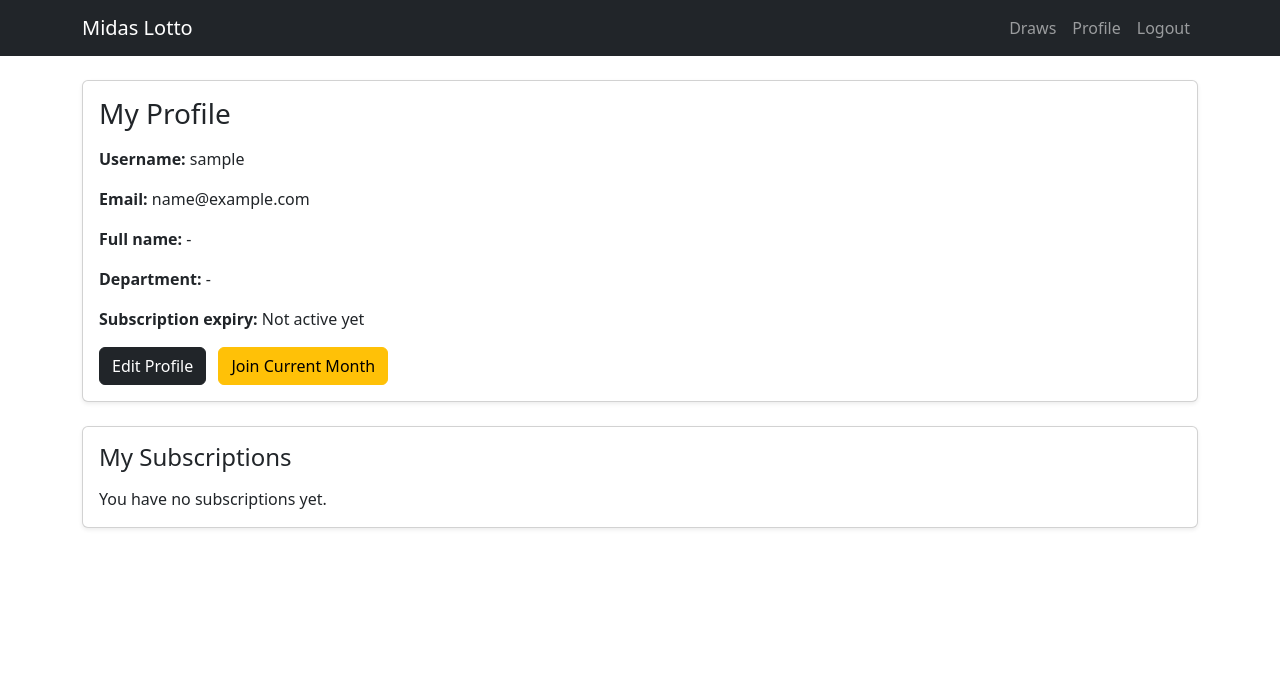
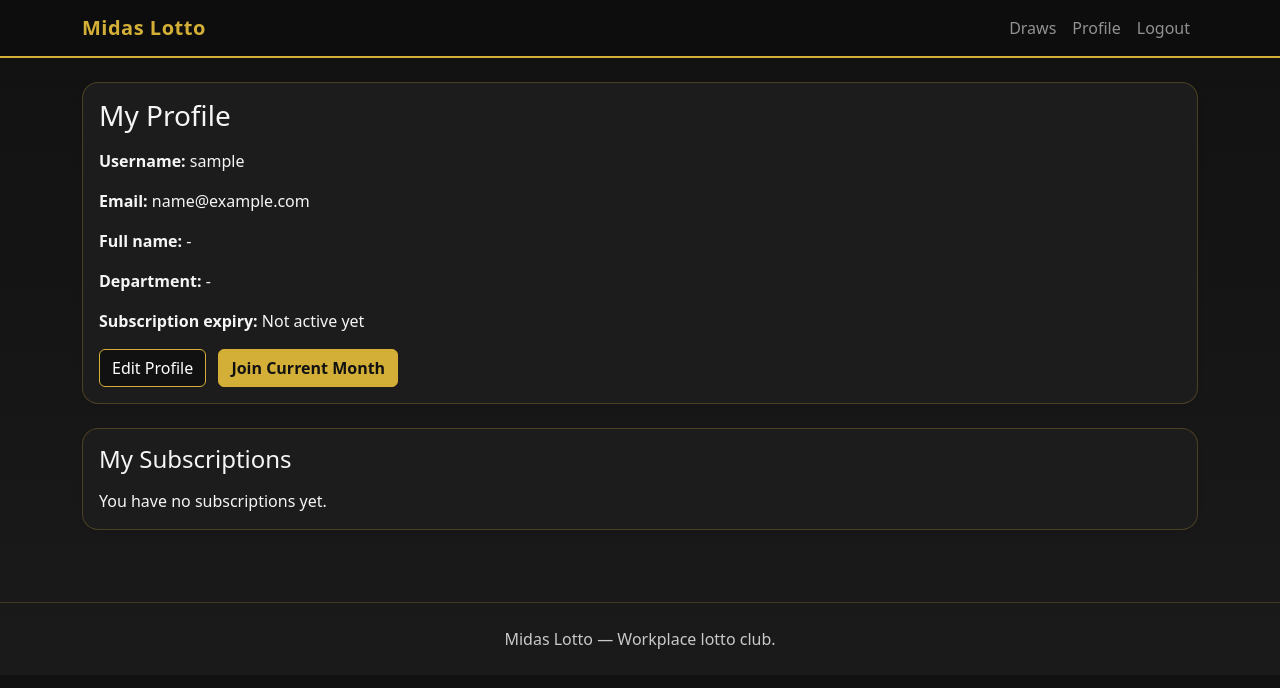
Before and after one commit to EmcioN/Midas-lotto, a Django app: page /accounts/profile/ in a window 1280 px wide. Shown: the top 688 px of the page. Run offline with Django 5.2, Linux system fonts and the light colour scheme; the visitor is signed in with stand-in values (Sample User, id 1); data that the repository does not hold is empty.

Commit message:
Add style to match Midas theme

```diff
--- a/core/templates/core/home.html
+++ b/core/templates/core/home.html
@@ -93,9 +93,4 @@
         {% endif %}
     </div>
 </section>
-<footer class="footer">
-    <div class="container">
-        <p class="mb-0">Midas Lotto &mdash; Workplace lotto club.</p>
-    </div>
-</footer>
 {% endblock %}
--- a/static/css/style.css
+++ b/static/css/style.css
@@ -0,0 +1,115 @@
+body {
+    background: linear-gradient(180deg, #111111 0%, #1a1a1a 100%);
+    color: #f5f5f5;
+}
+
+.navbar {
+    background: #0d0d0d !important;
+    border-bottom: 2px solid #d4af37;
+}
+
+.navbar-brand {
+    font-weight: 700;
+    letter-spacing: 0.5px;
+    color: #d4af37 !important;
+}
+
+.card {
+    border: 1px solid rgba(212, 175, 55, 0.25);
+    border-radius: 1rem;
+    background-color: #1c1c1c;
+    color: #f5f5f5;
+}
+
+.card .text-muted {
+    color: #c9c9c9 !important;
+}
+
+.btn-warning {
+    background-color: #d4af37;
+    border-color: #d4af37;
+    color: #111;
+    font-weight: 600;
+}
+
+.btn-warning:hover {
+    background-color: #c29b2f;
+    border-color: #c29b2f;
+    color: #111;
+}
+
+.btn-dark {
+    background-color: #111;
+    border-color: #d4af37;
+}
+
+.hero-section {
+    background-image: url("../images/hero.png");
+    background-size: cover;
+    background-position: center;
+    min-height: 430px;
+    border-radius: 1.5rem;
+    display: flex;
+    align-items: end;
+    justify-content: center;
+    text-align: center;
+    padding: 1.5rem 1rem;
+    border: 1px solid rgba(212, 175, 55, 0.35);
+    box-shadow: 0 0 30px rgba(0, 0, 0, 0.35);
+}
+
+.stats-card {
+    text-align: center;
+    padding: 1rem;
+}
+
+.stats-value {
+    font-size: 2.2rem;
+    font-weight: 800;
+    color: #d4af37;
+}
+
+.section-title {
+    color: #d4af37;
+    font-weight: 700;
+    margin-bottom: 1rem;
+}
+
+.draw-image {
+    max-height: 350px;
+    object-fit: cover;
+    width: 100%;
+    border-radius: 1rem;
+}
+
+.footer {
+    margin-top: 3rem;
+    padding: 1.5rem 0;
+    border-top: 1px solid rgba(212, 175, 55, 0.2);
+    color: #c9c9c9;
+    text-align: center;
+}
+
+.form-control,
+.form-select,
+textarea,
+input {
+    border-radius: 0.75rem !important;
+}
+
+a {
+    color: #f2cd5d;
+}
+
+a:hover {
+    color: #ffe08a;
+}
+
+@media (max-width: 768px) {
+    .hero-section {
+        min-height: 320px;
+    }
+    .stats-value {
+        font-size: 1.8rem;
+    }
+}
--- a/templates/base.html
+++ b/templates/base.html
@@ -62,7 +62,11 @@
 
         {% block content %}{% endblock %}
     </main>
-
+    <footer class="footer">
+        <div class="container">
+            <p class="mb-0">Midas Lotto &mdash; Workplace lotto club.</p>
+        </div>
+    </footer>
     <script src="https://cdn.jsdelivr.net/npm/bootstrap@5.3.3/dist/js/bootstrap.bundle.min.js"></script>
 </body>
 
```
